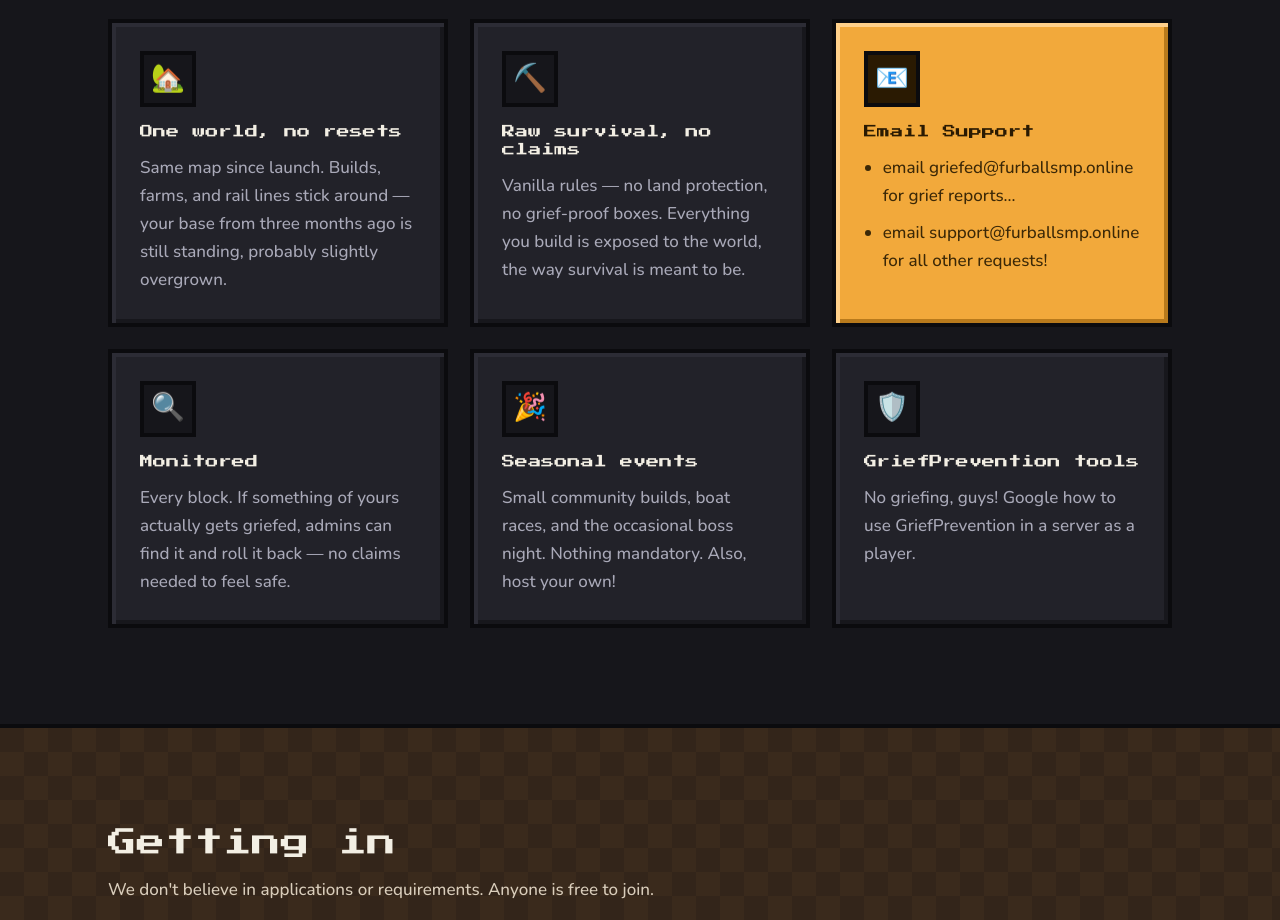
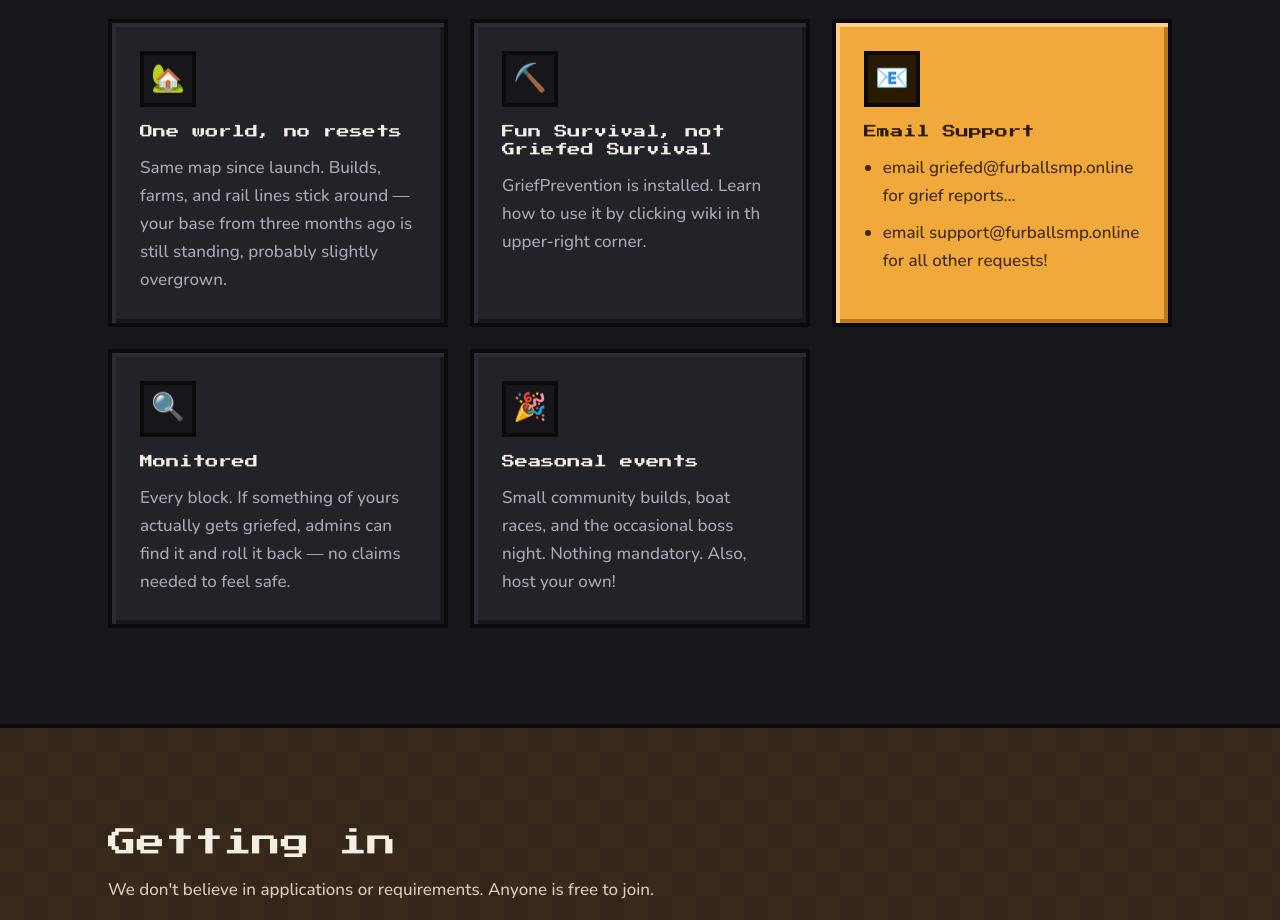
Before and after one commit to bacontheoverseer/furballsmpwebsite, a plain HTML site: page index.html in a window 1280 px wide. Shown: the part 940-1860 px from the top of the page. Drawn offline with nearby package versions, Linux system fonts and the light colour scheme; no server answers.

Commit message:
Update survival rules and GriefPrevention details

```diff
--- a/index.html
+++ b/index.html
@@ -52,12 +52,11 @@
     <div class="head"><h2>Under the Hood</h2><p>A world built for chill, but with just a little structuring to keep things organized.</p></div>
     <div class="grid">
       <article class="block"><div class="ico">🏡</div><h3>One world, no resets</h3><p>Same map since launch. Builds, farms, and rail lines stick around — your base from three months ago is still standing, probably slightly overgrown.</p></article>
-      <article class="block"><div class="ico">⛏️</div><h3>Raw survival, no claims</h3><p>Vanilla rules — no land protection, no grief-proof boxes. Everything you build is exposed to the world, the way survival is meant to be.</p></article>
+      <article class="block"><div class="ico">⛏️</div><h3>Fun Survival, not Griefed Survival</h3><p>GriefPrevention is installed. Learn how to use it by clicking wiki in th upper-right corner.</p></article>
       <article class="block gold"><div class="ico">📧</div><h3>Email Support</h3>
         <ul><li>email griefed@furballsmp.online for grief reports...</li><li>email support@furballsmp.online for all other requests!</li></ul></article>
       <article class="block"><div class="ico">🔍</div><h3>Monitored</h3><p>Every block. If something of yours actually gets griefed, admins can find it and roll it back — no claims needed to feel safe.</p></article>
       <article class="block"><div class="ico">🎉</div><h3>Seasonal events</h3><p>Small community builds, boat races, and the occasional boss night. Nothing mandatory. Also, host your own!</p></article>
-      <article class="block"><div class="ico">🛡️</div><h3>GriefPrevention tools</h3><p>No griefing, guys! Google how to use GriefPrevention in a server as a player.</p></article>
     </div>
   </div>
 </section>
```
